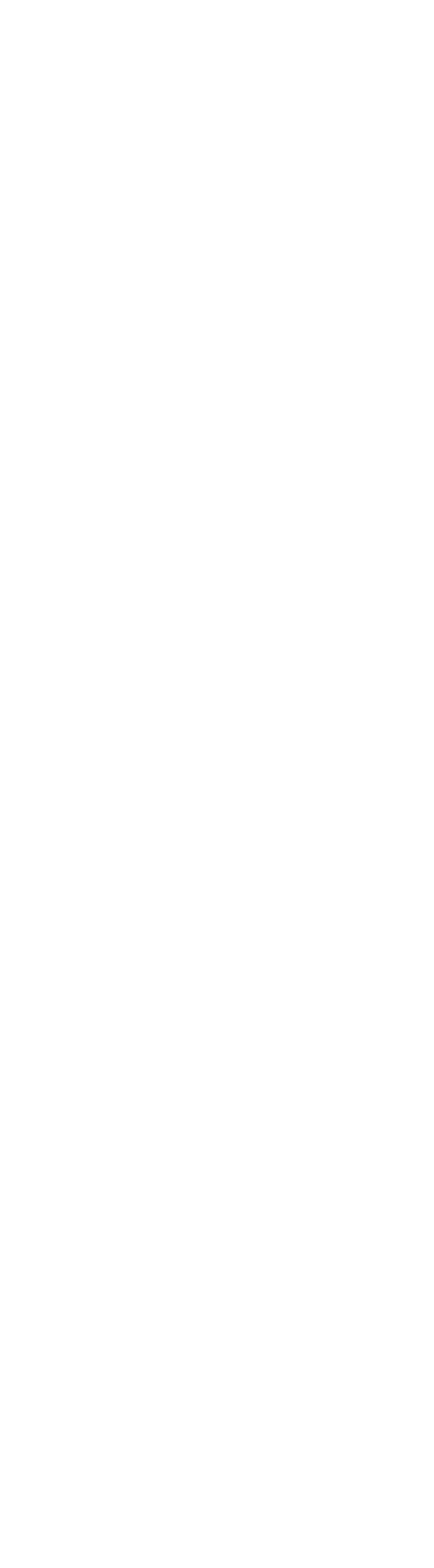
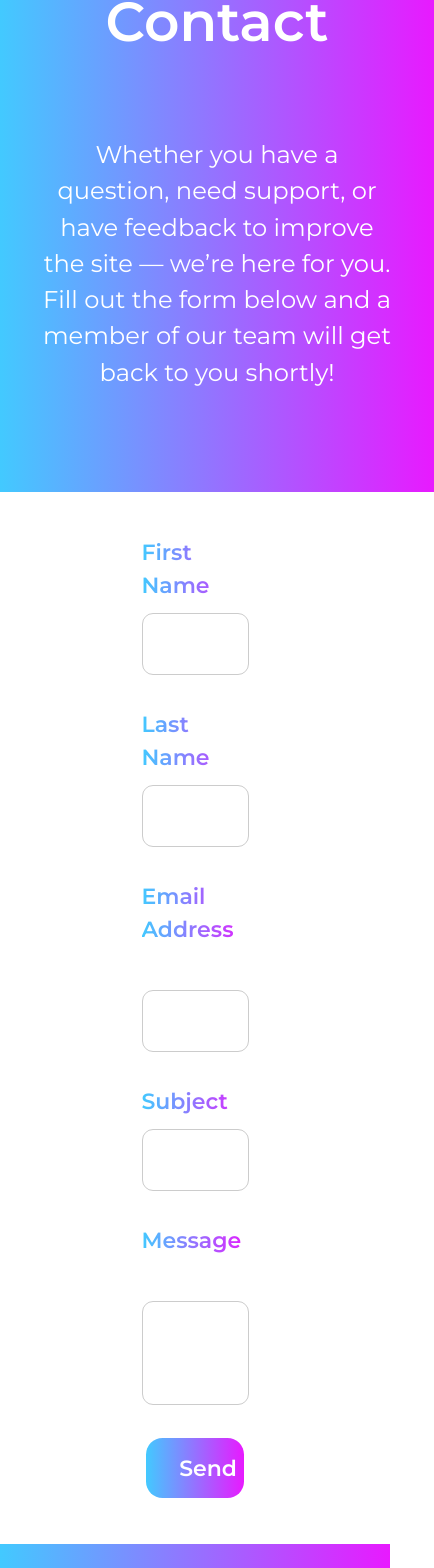
Before and after one commit to nahiyani/ClarifAI, a Vue app in the folder web/: page /contact in a window 390 px wide. Shown: the part 204-1772 px from the top of the page, 434 px wide, since content can reach past the window. Before the commit the page ends 844 px from the top, so only its background shows below. Built offline with nearby package versions, Linux system fonts and the light colour scheme.

Commit message:
checking in code for 04-11-2025

```diff
--- a/web/src/components/Banner.vue
+++ b/web/src/components/Banner.vue
@@ -1,5 +1,8 @@
 <template>
+    <div class="banner-container">
       <h1 class="page-title">{{ pageTitle }}</h1>
+      <p class="description">{{ description }}</p>
+    </div>
   </template>
 
   <script>
@@ -9,26 +12,67 @@ export default {
       pageTitle: {
         type: String,
         required: true
+      },
+      description: {
+        type: String,
       }
     },
     computed: {
       displayWord() {
         return this.pageTitle;
+      },
+      displayDescription(){
+        return this.description
       }
     }
   }
   </script>
 
   <style>
-
-.page-title{
-  font-size: 2.5rem;
-  font-weight: bold;
-  background: linear-gradient(90deg, hsla(197, 100%, 63%, 1) 0%, hsla(294, 100%, 55%, 1) 100%);
-  color: white;
+    .banner-container {
       width: 100%;
       text-align: center;
+      background: linear-gradient(90deg, hsla(197, 100%, 63%, 1) 0%, hsla(294, 100%, 55%, 1) 100%);
+      padding: 3.5rem 1rem;
+      font-family: 'Montserrat', sans-serif;
     }
 
+    .page-title {
+      font-size: 5rem;
+      font-weight: 600;
+      color: white;
+      margin: 0;
+      line-height: 1;
+    }
 
+    .description {
+      font-size: 1.5rem;
+      margin-top: 2.5rem;
+      width: 75%;
+      margin-left: auto;
+      margin-right: auto;
+      color: white;
+    }
+
+    @media (max-width: 768px) {
+      .page-title {
+        font-size: 3.5rem;
+        padding: 2rem 1rem;
+      }
+      .description {
+        font-size: 1.3rem;
+        width: 80%;
+      }
+    }
+
+    @media (max-width: 480px) {
+      .page-title {
+        font-size: 2.5rem;
+        padding: 1.5rem 1rem;
+      }
+      .description {
+        font-size: 1.1rem;
+        width: 90%;
+      }
+    }
   </style>
--- a/web/src/components/CardSection.vue
+++ b/web/src/components/CardSection.vue
@@ -1,7 +1,7 @@
 <template>
   <section ref="cardSection" class="card-section" :class="{ visible: isVisible }">
     <div class="card" v-for="(card, index) in cards" :key="index" :class="{'visible': isVisible}">
-      <p class="description">{{ card.description }}</p>
+      <p class="card-description">{{ card.description }}</p>
       <button class="action-button">{{ card.buttonText }}</button>
     </div>
   </section>
@@ -76,7 +76,7 @@ export default {
   box-shadow: 0 15px 30px rgba(0, 0, 0, 0.15);
 }
 
-.description {
+.card-description {
   font-size: 1.2rem;
   margin-bottom: 1.5rem;
   flex-grow: 1;
--- /dev/null
+++ b/web/src/components/ContactForm.vue
@@ -0,0 +1,278 @@
+<template>
+    <div>
+      <div v-if="showSuccess" class="toast success-toast">
+        <span class="icon"></span> Message sent successfully!
+      </div>
+
+      <form class="form" @submit.prevent="submitForm" novalidate>
+        <div class="form-group">
+          <label for="firstName">First Name</label>
+          <input
+            id="firstName"
+            v-model="form.firstName"
+            type="text"
+            :class="{'input': true, 'is-invalid': errors.firstName}"
+          />
+          <p v-if="errors.firstName" class="error">{{ errors.firstName }}</p>
+        </div>
+
+        <div class="form-group">
+          <label for="lastName">Last Name</label>
+          <input
+            id="lastName"
+            v-model="form.lastName"
+            type="text"
+            :class="{'input': true, 'is-invalid': errors.lastName}"
+          />
+          <p v-if="errors.lastName" class="error">{{ errors.lastName }}</p>
+        </div>
+
+        <div class="form-group">
+          <label for="email">Email Address</label>
+          <input
+            id="email"
+            v-model="form.email"
+            type="email"
+            :class="{'input': true, 'is-invalid': errors.email}"
+          />
+          <p v-if="errors.email" class="error">{{ errors.email }}</p>
+        </div>
+
+        <div class="form-group">
+          <label for="subject">Subject</label>
+          <input
+            id="subject"
+            v-model="form.subject"
+            type="text"
+            :class="{'input': true, 'is-invalid': errors.subject}"
+          />
+          <p v-if="errors.subject" class="error">{{ errors.subject }}</p>
+        </div>
+
+        <div class="form-group">
+          <label for="message">Message</label>
+          <textarea
+            id="message"
+            v-model="form.message"
+            rows="3"
+            ref="messageInput"
+            @input="autoGrow"
+            :class="{'input': true, 'is-invalid': errors.message}"
+          ></textarea>
+          <p v-if="errors.message" class="error">{{ errors.message }}</p>
+        </div>
+
+        <button type="submit" class="submit-button">Send</button>
+      </form>
+    </div>
+  </template>
+
+  <script setup>
+  import { reactive, ref } from 'vue'
+
+  const form = reactive({
+    firstName: '',
+    lastName: '',
+    email: '',
+    subject: '',
+    message: ''
+  })
+
+  const errors = reactive({
+    firstName: '',
+    lastName: '',
+    email: '',
+    subject: '',
+    message: ''
+  })
+
+  const showSuccess = ref(false)
+  const messageInput = ref(null)
+
+  const autoGrow = () => {
+    const el = messageInput.value
+    if (el) {
+      el.style.height = 'auto'
+      el.style.height = el.scrollHeight + 'px'
+    }
+  }
+
+  const validateEmail = (email) => {
+    const re = /^[^\s@]+@[^\s@]+\.[^\s@]+$/
+    return re.test(email)
+  }
+
+  const submitForm = () => {
+    Object.keys(errors).forEach(key => errors[key] = '')
+    let hasError = false
+
+    if (!form.firstName) {
+      errors.firstName = 'First name is required'
+      hasError = true
+    }
+    if (!form.lastName) {
+      errors.lastName = 'Last name is required'
+      hasError = true
+    }
+    if (!form.email) {
+      errors.email = 'Email is required'
+      hasError = true
+    } else if (!validateEmail(form.email)) {
+      errors.email = 'Please enter a valid email address'
+      hasError = true
+    }
+    if (!form.subject) {
+      errors.subject = 'Subject is required'
+      hasError = true
+    }
+    if (!form.message) {
+      errors.message = 'Message is required'
+      hasError = true
+    }
+
+    if (!hasError) {
+      showSuccess.value = true
+
+      // Clear form after submission
+      Object.keys(form).forEach(key => form[key] = '')
+
+      // Hide toast after 2 seconds
+      setTimeout(() => {
+        showSuccess.value = false
+      }, 2000)
+    }
+  }
+  </script>
+
+  <style scoped>
+  * {
+    box-sizing: border-box;
+  }
+
+  .form {
+    width: 50vw;
+    max-width: none;
+    margin: 0 auto;
+    padding: 2rem;
+    font-family: 'Montserrat', sans-serif;
+    display: flex;
+    flex-direction: column;
+    gap: 1.5rem;
+    overflow: hidden;
+  }
+
+  .form-group {
+    display: flex;
+    flex-direction: column;
+  }
+
+  label {
+    font-weight: 600;
+    margin-bottom: 0.5rem;
+    background: linear-gradient(90deg, hsla(197, 100%, 63%, 1) 0%, hsla(294, 100%, 55%, 1) 100%);
+    -webkit-background-clip: text;
+    -webkit-text-fill-color: transparent;
+    position: relative;
+  }
+
+  label::after {
+    content: ' *';
+    color: #dc3545;
+    font-weight: bold;
+    position: relative;
+  }
+
+  .input {
+    width: 100%;
+    box-sizing: border-box;
+    font-family: 'Montserrat', sans-serif;
+    padding: 0.75rem;
+    border: 1px solid #ccc;
+    border-radius: 0.5rem;
+    font-size: 1rem;
+    transition: border-color 0.2s ease-in-out, box-shadow 0.2s ease-in-out;
+  }
+
+  .input:focus {
+    border-color: #9f43e3;
+    box-shadow: 0 0 0 3px rgba(159, 67, 227, 0.25);
+    outline: none;
+  }
+
+  textarea.input {
+    resize: none;
+    overflow: hidden;
+    font-size: 0.85rem;
+  }
+
+  .is-invalid {
+    border-color: #9f43e3 !important;
+    box-shadow: 0 0 0 3px rgba(159, 67, 227, 0.25);
+  }
+
+  .error {
+    color: #dc3545;
+    margin-top: 0.25rem;
+    font-size: 0.9rem;
+    font-weight: bold;
+  }
+
+  .submit-button {
+    width: 25vw;
+    align-self: center;
+    font-family: 'Montserrat', sans-serif;
+    background: linear-gradient(90deg, hsla(197, 100%, 63%, 1) 0%, hsla(294, 100%, 55%, 1) 100%);
+    color: white;
+    font-weight: bold;
+    padding: 0.75rem 1.5rem;
+    border: none;
+    border-radius: 0.75rem;
+    cursor: pointer;
+    font-size: 1rem;
+    transition: background 0.3s ease;
+  }
+
+  .submit-button:hover {
+    background: linear-gradient(90deg, hsla(197, 100%, 63%, 1) 0%, hsla(294, 100%, 55%, 1) 100%);
+  }
+
+  .success-toast {
+    position: fixed;
+    top: 2.5%;
+    left: 0;
+    right: 0;
+    background-color: #d1fae5;
+    color: #065f46;
+    padding: 0.75rem 1.25rem;
+    border-radius: 8px;
+    margin: 0 auto 1rem;
+    max-width: fit-content;
+    font-weight: 500;
+    font-size: 0.95rem;
+    z-index: 1000;
+    animation: slideUpFade 1.5s ease-in-out forwards;
+  }
+
+  .success-toast .icon {
+    font-size: 1.2rem;
+  }
+
+  @keyframes fadeSlide {
+    0% {
+      opacity: 0;
+      transform: translateX(-50%) translateY(-20px);
+    }
+    15% {
+      opacity: 1;
+      transform: translateX(-50%) translateY(0);
+    }
+    85% {
+      opacity: 1;
+      transform: translateX(-50%) translateY(0);
+    }
+    100% {
+      opacity: 0;
+      transform: translateX(-50%) translateY(-10px);
+    }
+  }
+</style>
--- a/web/src/pages/Contact.vue
+++ b/web/src/pages/Contact.vue
@@ -1,16 +1,25 @@
 <template>
   <div>
     <Header />
-      <h2 style="text-align: center; margin-top: 2rem;">Contact Page</h2>
+    <Banner pageTitle="Contact" description="Whether you have a question, need support, or have feedback to improve the
+    site — we’re here for you. Fill out the form below and a member of our team will get back to you shortly!"/>
+    <ContactForm />
+    <Footer />
   </div>
 </template>
 
 <script>
 import Header from '../components/Header.vue'
+import Banner from '../components/Banner.vue'
+import Footer from '../components/Footer.vue'
+import ContactForm from '../components/ContactForm.vue';
 
 export default {
   components: {
-      Header
+    Header,
+    Banner,
+    ContactForm,
+    Footer
   }
 }
 </script>
--- a/web/src/pages/Summarize.vue
+++ b/web/src/pages/Summarize.vue
@@ -2,17 +2,20 @@
     <div>
       <Header />
       <Banner pageTitle="Summarize"/>
+      <Footer />
     </div>
   </template>
 
   <script>
   import Header from '../components/Header.vue'
   import Banner from '../components/Banner.vue'
+  import Footer from '../components/Footer.vue'
 
   export default {
     components: {
       Header,
-      Banner
+      Banner,
+      Footer
     }
   }
   </script>
--- a/web/src/pages/Transcribe.vue
+++ b/web/src/pages/Transcribe.vue
@@ -2,17 +2,20 @@
   <div>
     <Header />
     <Banner pageTitle="Transcribe"/>
+    <Footer />
   </div>
 </template>
 
 <script>
 import Header from '../components/Header.vue'
 import Banner from '../components/Banner.vue'
+import Footer from '../components/Footer.vue'
 
 export default {
   components: {
     Header,
-    Banner
+    Banner,
+    Footer
   }
 }
 </script>
```
Lines whose indentation alone changed are shown as unchanged.
